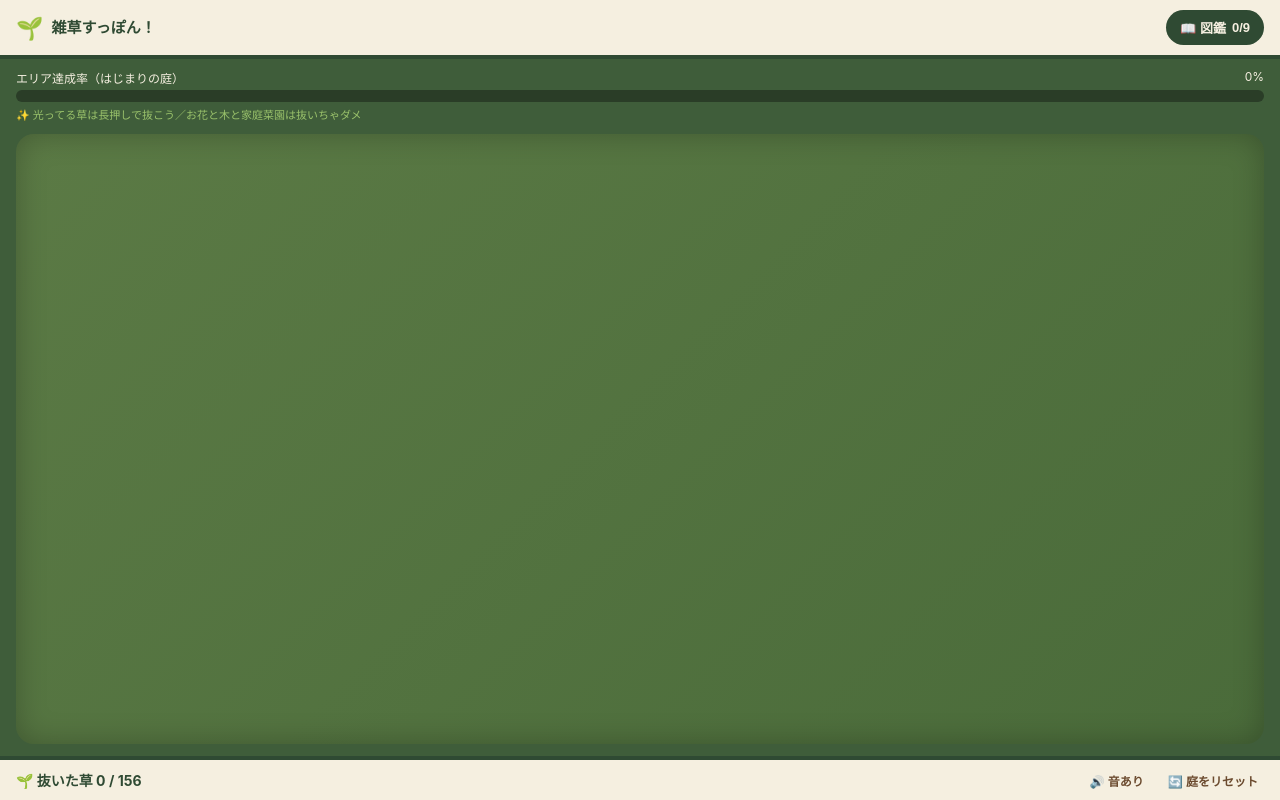
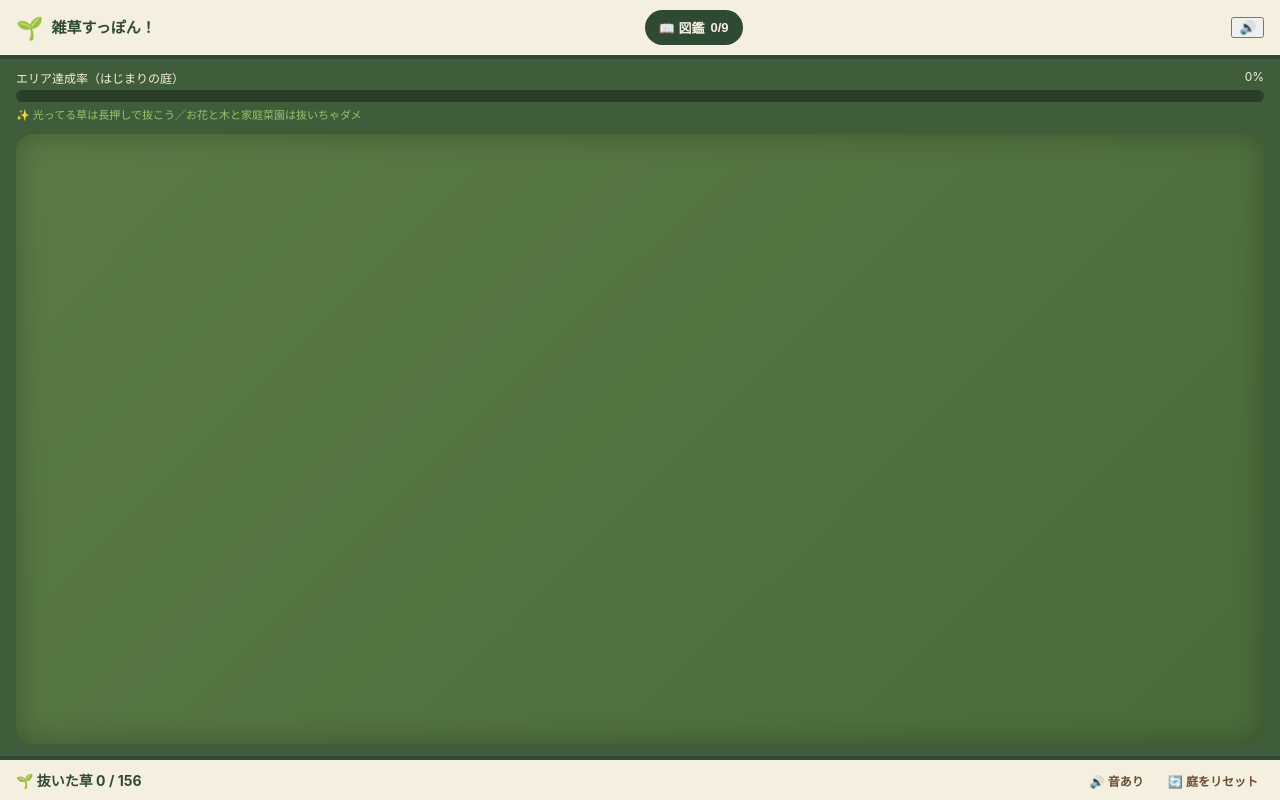
Before and after one commit to tomopepenew3-ux/zasso, a website: page index.html in a window 1280 px wide. Drawn offline with Linux system fonts and the light colour scheme.

Commit message:
index.html を更新

```diff
--- a/index.html
+++ b/index.html
@@ -14,6 +14,7 @@
                 <div class="header-title">雑草すっぽん！</div>
             </div>
             <button class="zukan-btn" id="zukanOpenBtn">📖 図鑑 <span id="zukanCount">0/9</span></button>
+            <button class="mute-btn" id="muteBtn">🔊</button>
         </div>
 
         <div class="progress-wrap">
```
